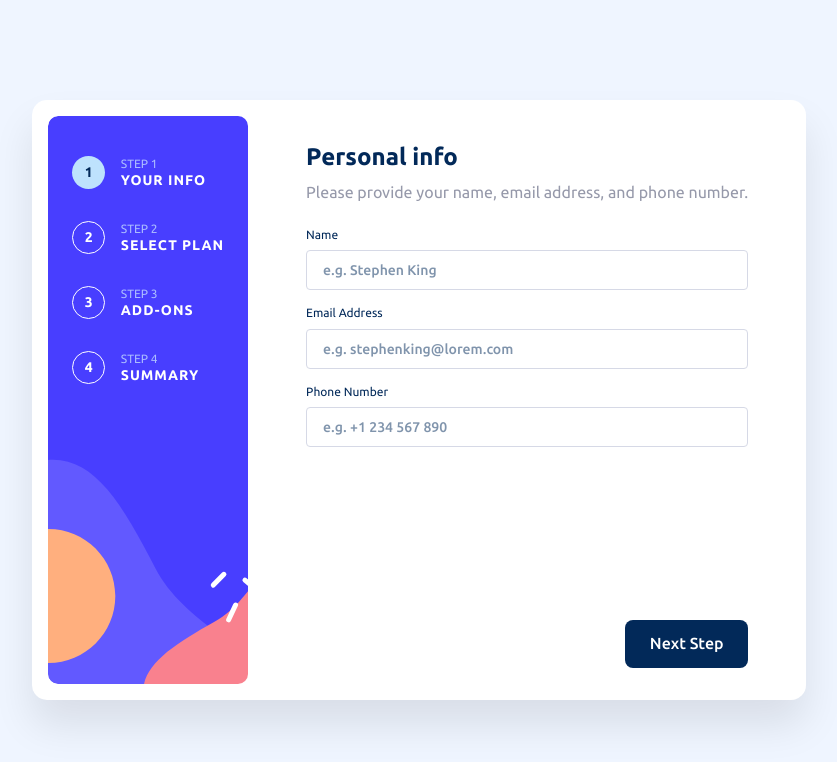
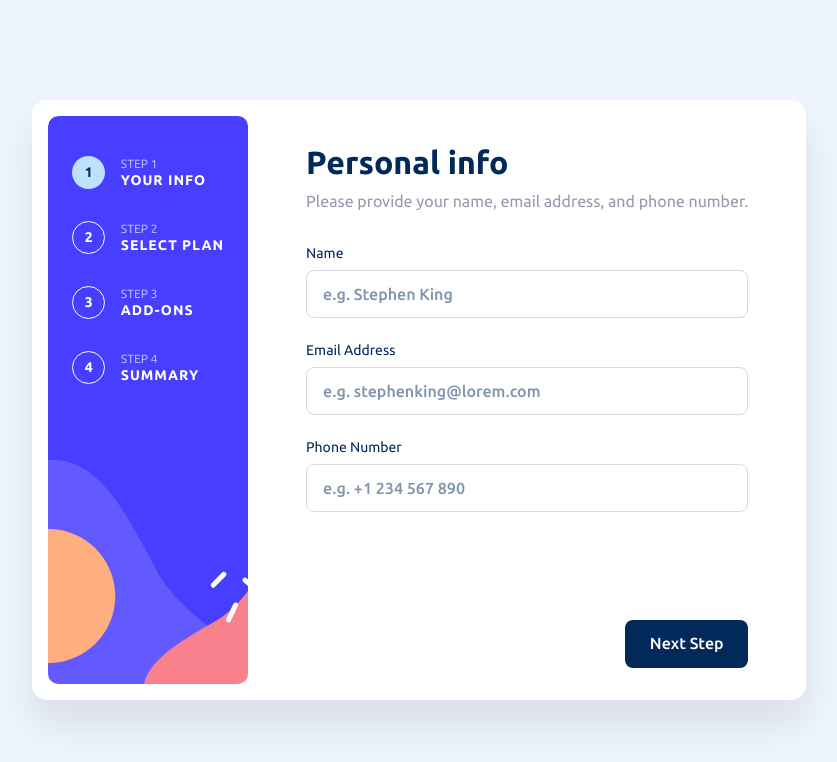
Before and after one commit to g-akca/multi-step-form, a React (Vite) app: page / in a window 1280 px wide. Shown: the top 762 px of the page, without its empty margins (221-1058 px from the left). Built offline with nearby package versions, Linux system fonts and the light colour scheme.

Commit message:
Add tablet responsive Step1 styles

```diff
--- a/src/components/form/FormSection.jsx
+++ b/src/components/form/FormSection.jsx
@@ -81,7 +81,7 @@ function FormSection({ currentStep, goToStep2 }) {
     <div
       className="
         bg-white rounded-[10px] px-6 py-8 flex flex-col gap-6 shadow-[0_25px_40px_rgba(0,0,0,0.095)]
-        tablet:bg-transparent tablet:rounded-none tablet:shadow-none tablet:p-0
+        tablet:bg-transparent tablet:rounded-none tablet:shadow-none tablet:p-0 tablet:gap-8
       "
     >
       {steps[currentStep] || <p className="py-6 text-center text-red-500">An error occurred.</p>}
--- a/src/components/steps/Step1.jsx
+++ b/src/components/steps/Step1.jsx
@@ -6,18 +6,18 @@ function Step1() {
   return (
     <>
       <div className="flex flex-col gap-2">
-        <h2 className="text-blue-950 text-[24px] leading-[120%] font-bold">Personal info</h2>
+        <h2 className="text-blue-950 text-[24px] leading-[120%] font-bold tablet:text-[32px]">Personal info</h2>
         <p>Please provide your name, email address, and phone number.</p>
       </div>
 
-      <div className="flex flex-col gap-4 text-blue-950 text-[12px] leading-[120%]">
+      <div className="flex flex-col gap-4 text-blue-950 text-[12px] leading-[120%] tablet:gap-6 tablet:text-[14px]">
         <div className="flex flex-col gap-2">
           <label htmlFor="name">Name</label>
           <input
             id="name"
             type="text"
             placeholder="e.g. Stephen King"
-            className="px-4 py-2 h-10 rounded-sm border border-purple-200 text-[14px] leading-base font-medium"
+            className="px-4 py-2 h-10 rounded-sm border border-purple-200 text-[14px] leading-base font-medium tablet:h-12 tablet:rounded-lg tablet:text-base tablet:leading-[120%]"
             {...register("name")}
           />
         </div>
@@ -28,7 +28,7 @@ function Step1() {
             id="email"
             type="email"
             placeholder="e.g. stephenking@lorem.com"
-            className="px-4 py-2 h-10 rounded-sm border border-purple-200 text-[14px] leading-base font-medium"
+            className="px-4 py-2 h-10 rounded-sm border border-purple-200 text-[14px] leading-base font-medium tablet:h-12 tablet:rounded-lg tablet:text-base tablet:leading-[120%]"
             {...register("email")}
           />
         </div>
@@ -39,7 +39,7 @@ function Step1() {
             id="phone"
             type="tel"
             placeholder="e.g. +1 234 567 890"
-            className="px-4 py-2 h-10 rounded-sm border border-purple-200 text-[14px] leading-base font-medium"
+            className="px-4 py-2 h-10 rounded-sm border border-purple-200 text-[14px] leading-base font-medium tablet:h-12 tablet:rounded-lg tablet:text-base tablet:leading-[120%]"
             {...register("phone")}
           />
         </div>
```
